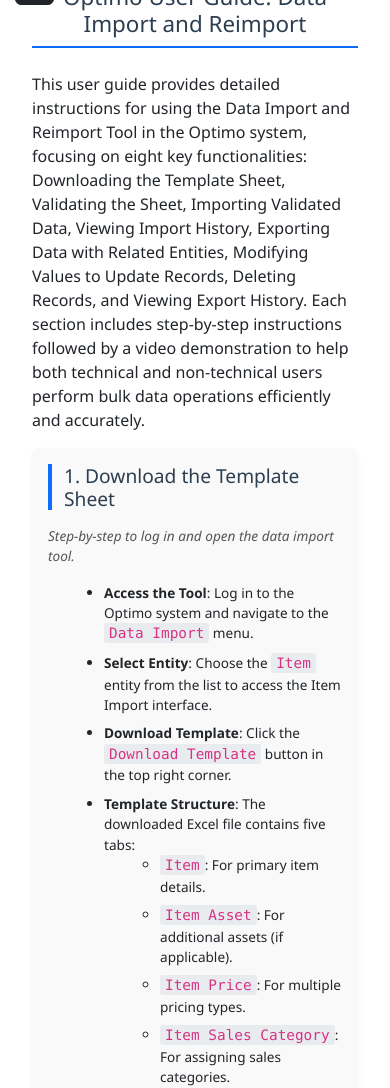
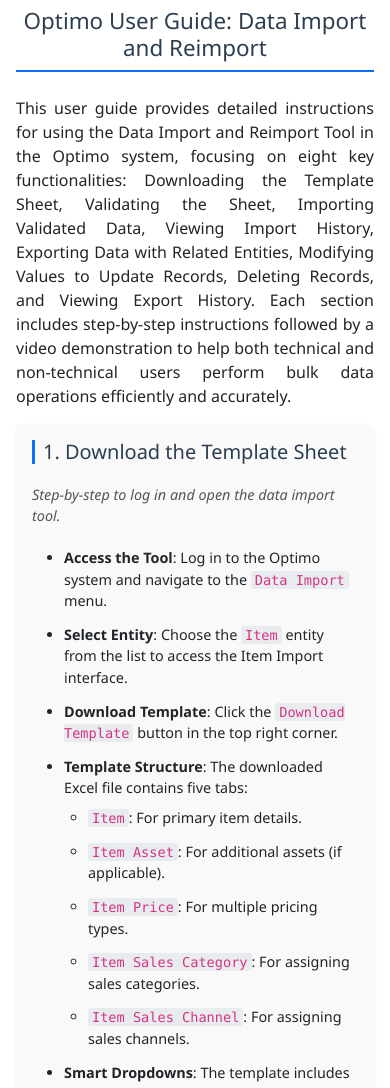
Before and after one commit to Nirojan-Balasubramaniyam/Video-Userguide, a plain HTML site: page index.html in a window 390 px wide. Shown: the part 48-1136 px from the top of the page. Drawn offline with nearby package versions, Linux system fonts and the light colour scheme.

Commit message:
mobile view alignments improved

```diff
--- a/index.html
+++ b/index.html
@@ -237,6 +237,13 @@
       height: auto;
     }
 
+    .menu-toggle{
+      padding: 0px 5px;
+    }
+    .intro-para{
+      text-align: justify;
+    }
+
     /* Mobile styles - sidebar opens from top to bottom */
     @media (max-width: 767.98px) {
       .sidebar {
@@ -278,7 +285,7 @@
 
       /* Smooth close transition */
       .sidebar:not(.show) {
-        transition: height 0.5s ease, visibility 0s ease 0.5s;
+        transition: height 0.5s ease, visibility 0.5s ease 0.5s;
       }
 
       body {
@@ -288,10 +295,6 @@
       .content {
         transition: margin-top 0.3s ease;
         margin-left: 0;
-      }
-
-      .sidebar.show~.content {
-        margin-top: 80vh;
       }
 
       .fixed-logo {
@@ -344,6 +347,93 @@
       left: 15px;
       z-index: 1060;
     }
+
+    /* Add these styles to your existing mobile media query */
+@media (max-width: 768px) {
+  .main-title{
+    padding-top: 40px;
+  }
+  .section {
+    padding: 1.25rem;
+    margin-bottom: 2rem;
+    border-radius: 6px;
+  }
+
+  .section h2 {
+    font-size: 1.3rem;
+    padding-left: 0.5rem;
+    margin-bottom: 1.25rem;
+    border-left-width: 3px;
+  }
+
+  .section ul {
+    margin-left: 1rem;
+    padding-left: 1rem;
+  }
+
+  .section ul li {
+    margin-bottom: 0.75rem;
+    line-height: 1.5;
+  }
+
+  .section ul ul {
+    margin-left: 1rem;
+    padding-left: 0.5rem;
+  }
+
+  .section-description {
+    font-size: 0.9rem;
+    line-height: 1.5;
+    margin-bottom: 1.25rem;
+  }
+
+  code {
+    font-size: 0.85rem;
+    padding: 1px 4px;
+    word-break: break-word;
+  }
+
+  .highlight {
+    font-weight: 600;
+  }
+
+  /* Better spacing for nested lists */
+  li > ul {
+    margin-top: 0.5rem;
+  }
+
+  /* Improve video sizing */
+  video {
+    margin: 1rem auto;
+    border-radius: 4px;
+  }
+
+  /* Adjust PDF container */
+  .pdf-container {
+    height: 50vh;
+    min-height: 350px;
+    margin: 1rem 0;
+  }
+}
+
+/* Additional improvements for very small screens */
+@media (max-width: 480px) {
+  .section {
+    padding: 1rem;
+  }
+
+  .section h2 {
+    font-size: 1.25rem;
+  }
+
+  .section ul {
+    font-size: 0.9rem;
+  }
+
+  .content {
+    padding: 1rem;
+  }
+}
   </style>
 </head>
 
@@ -412,7 +502,7 @@
       ☰
     </button>
     <h1 class="main-title">Optimo User Guide: Data Import and Reimport</h1>
-    <p>This user guide provides detailed instructions for using the Data Import and Reimport Tool in the Optimo system,
+    <p class="intro-para">This user guide provides detailed instructions for using the Data Import and Reimport Tool in the Optimo system,
       focusing on eight key functionalities: Downloading the Template Sheet, Validating the Sheet, Importing Validated
       Data, Viewing Import History, Exporting Data with Related Entities, Modifying Values to Update Records, Deleting
       Records, and Viewing Export History. Each section includes step-by-step instructions followed by a video
```
